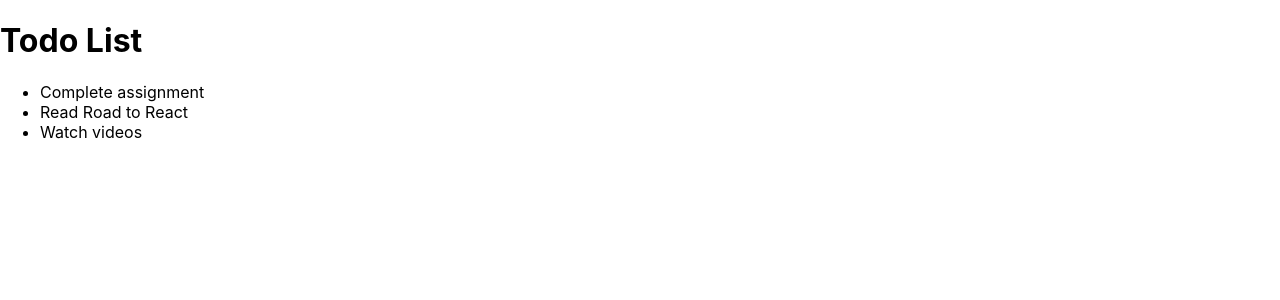
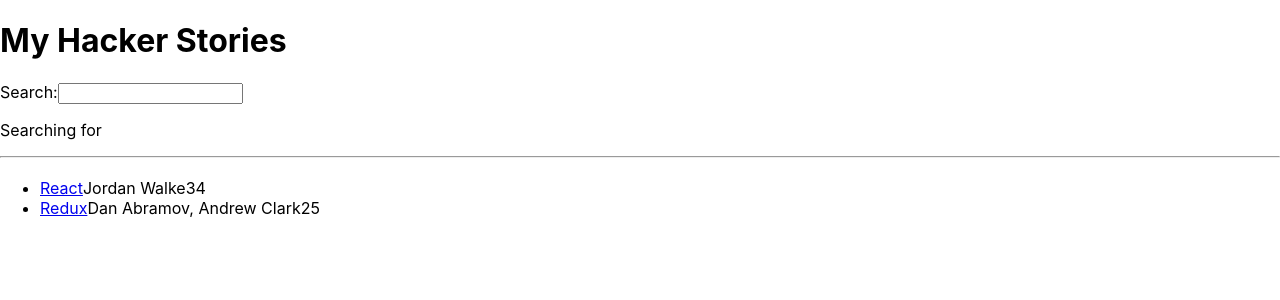
Before and after one commit to sel4m/road-to-react, a React (Create React App) app: page / in a window 1280 px wide. Shown: the top 300 px of the page. Built offline with nearby package versions, Linux system fonts and the light colour scheme.

Commit message:
replaced ToDo List project with road-to-react project

```diff
--- a/src/App.js
+++ b/src/App.js
@@ -1,33 +1,91 @@
+import React from "react";
 
-import logo from './logo.svg';
-import './App.css';
+function List (props) {
+    return (
+      <div>
+        <h2>{props.title}</h2>
+        <ul>
+          {props.list.map(function(item) {
+            return (<Item item={item} />);
+          })}
+        </ul>
+      </div>
+    );
+  }
 
-const todoList = [
-  {
-  title: 'Complete assignment',
-  objectID: 0,
-  },
-  {
-  title: 'Read Road to React',
-  objectID: 1,
-  },
-  {
-  title: 'Watch videos',
-  objectID: 2,
+const Item = (props) => {
+  return (
+    <li key={props.item.objectID}>
+      <span>
+        <a href={props.item.url}>{props.item.title}</a>
+      </span>
+      <span>{props.item.author}</span>
+      <span>{props.item.num_comments}</span>
+      <span>{props.item.points}</span>
+  </li>
+  )
+}
+
+const Search = (props) => {
+  const [searchTerm, setSearchTerm] = React.useState('');
+
+  const handleChange = (event) =>  {
+    setSearchTerm(event.target.value);
+    props.onSearch(event);
   }
-  ];
 
-function App() {
+  const handleMouseOver = (event) => {
+    console.log(event);
+  }
+
   return (
     <div>
-      <h1>Todo List</h1>
-        <ul>
-          {todoList.map(function (item){
-            return <li key={item.objectID}>
-              {item.title}
-              </li>
-          })}
-        </ul>
+      <label htmlFor="search">Search:</label>
+      <input id="search" type="text" onChange={handleChange} onMouseOver={handleMouseOver} />
+
+      <p>
+        Searching for <strong>{searchTerm}</strong>
+      </p>
+
+
+    </div>
+  );
+}
+
+const App = () => {
+
+  const stories = [
+    {
+    title: 'React',
+    url: 'https://reactjs.org/',
+    author: 'Jordan Walke',
+    num_comments: 3,
+    points: 4,
+    objectID: 0,
+    },
+    {
+    title: 'Redux',
+    url: 'https://redux.js.org/',
+    author: 'Dan Abramov, Andrew Clark',
+    num_comments: 2,
+    points: 5,
+    objectID: 1,
+    },
+    ];
+
+  const handleSearch = (event) => {
+    console.log(event.target.value);
+
+  }
+
+  return (
+    <div>
+      <h1>My Hacker Stories</h1>
+      <Search onSearch={handleSearch} />
+      <hr />
+      <List list={stories} />
+
+
     </div>
   );
 }
```
